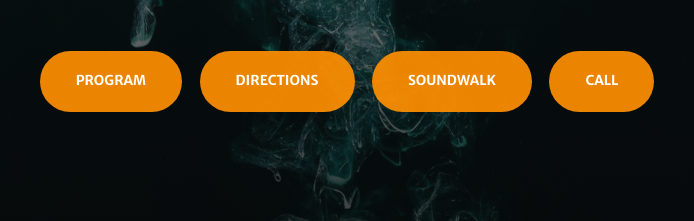
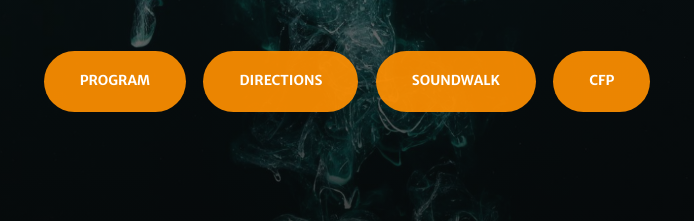
Before and after one commit to rebelmachine/unmaking-land, a plain HTML site: page index.html in a window 1280 px wide. Shown: the part 522-743 px from the top of the page, 293-987 px from the left. Drawn offline with nearby package versions, Linux system fonts and the light colour scheme.

Commit message:
Update index.html

```diff
--- a/index.html
+++ b/index.html
@@ -33,7 +33,7 @@
                         <a class="btn btn-primary btn-xl" href="/program.pdf" target="_blank">Program</a>
                         <a class="btn btn-primary btn-xl" href="/directions.html" target="_blank">Directions</a>
                         <a class="btn btn-primary btn-xl" href="/soundwalk.html" target="_blank">Soundwalk</a>
-                        <a class="btn btn-primary btn-xl" href="/call.pdf" target="_blank">Call</a>
+                        <a class="btn btn-primary btn-xl" href="/call.pdf" target="_blank">Cfp</a>
                     </div>
                 </div>
             </div>
```
